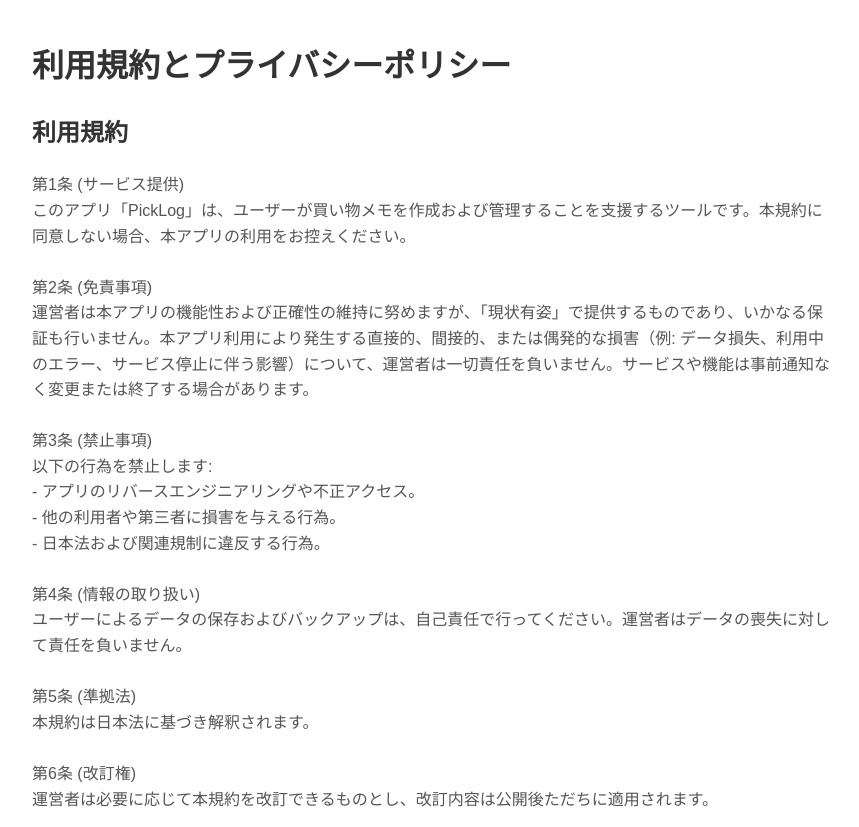
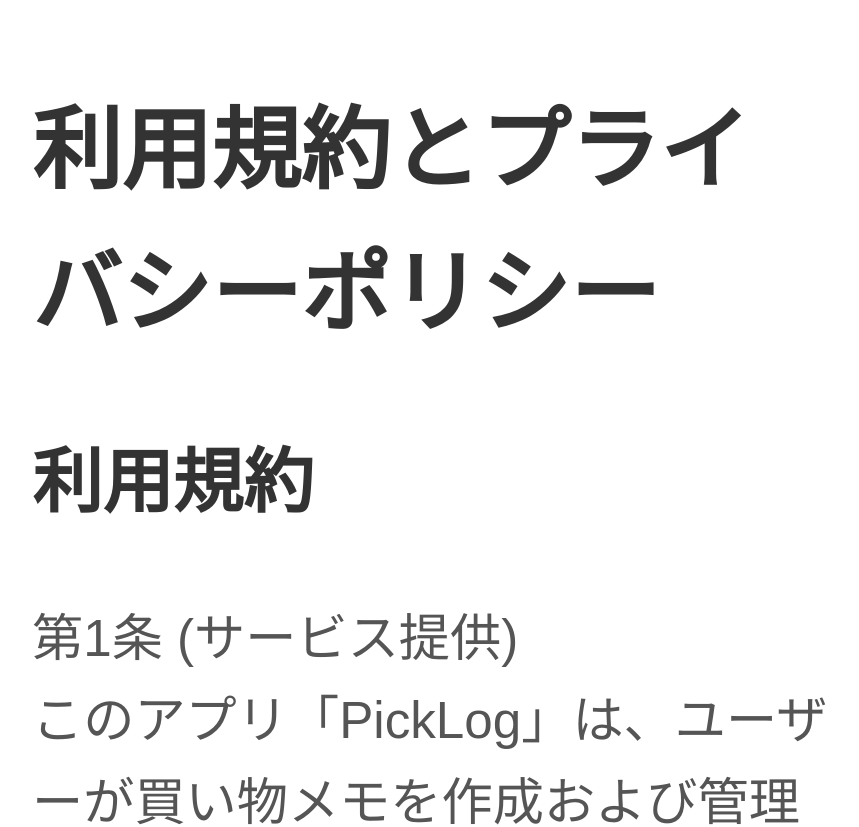
Before and after one commit to ShinjiHatada/tugriink-net, a plain HTML site: page pick_log/legal/terms_and_privacy_ja.html in a window 1280 px wide. Shown: the top 827 px of the page, without its empty margins (208-1067 px from the left). Drawn offline with Linux system fonts and the light colour scheme.

Commit message:
Update terms_and_privacy_ja.html

```diff
--- a/pick_log/legal/terms_and_privacy_ja.html
+++ b/pick_log/legal/terms_and_privacy_ja.html
@@ -5,10 +5,39 @@
   <title>プライバシーポリシー - PickLog</title>
   <meta name="viewport" content="width=device-width, initial-scale=1.0">
   <style>
-    body { font-family: sans-serif; line-height: 1.6; padding: 20px; max-width: 800px; margin: 0 auto; }
-    h1 { color: #333; }
-    h2 { color: #333; }
-    p { color: #555; }
+    body { font-family: sans-serif; line-height: 1.6; padding: 20px; max-width: 800px; margin: 0 auto;font-size: 4vw; }
+
+h1 {
+  font-size: 7vw; /* 例: ビューポートの幅の7% */
+  color: #333;
+}
+
+h2 {
+  font-size: 5.5vw; /* 例: ビューポートの幅の5.5% */
+  color: #333;
+}
+
+p {
+  font-size: 4vw; /* 例: ビューポートの幅の4% */
+  color: #555;
+  line-height: 1.6; /* 行の高さも調整して読みやすく */
+}
+
+/* 小さすぎる画面では最小値を設定するなどの調整も有効です */
+@media (max-width: 320px) {
+  body {
+    font-size: 16px; /* 例: iPhone SEなどの小さい画面では固定ピクセル値 */
+  }
+  h1 {
+    font-size: 28px;
+  }
+  h2 {
+    font-size: 22px;
+  }
+  p {
+    font-size: 16px;
+  }
+}
   </style>
 </head>
 <body>
```
